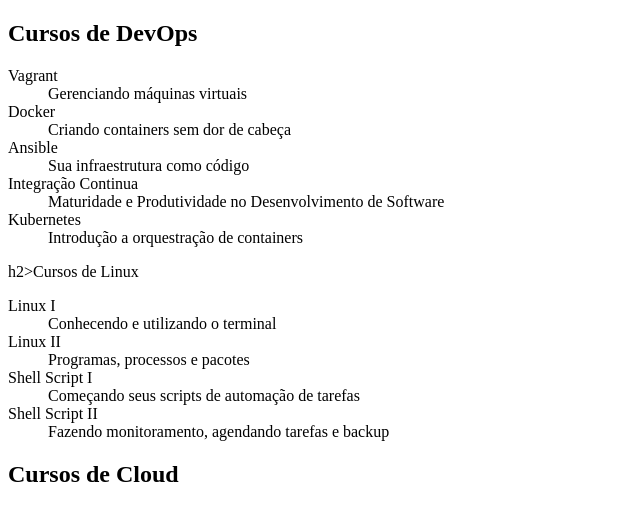
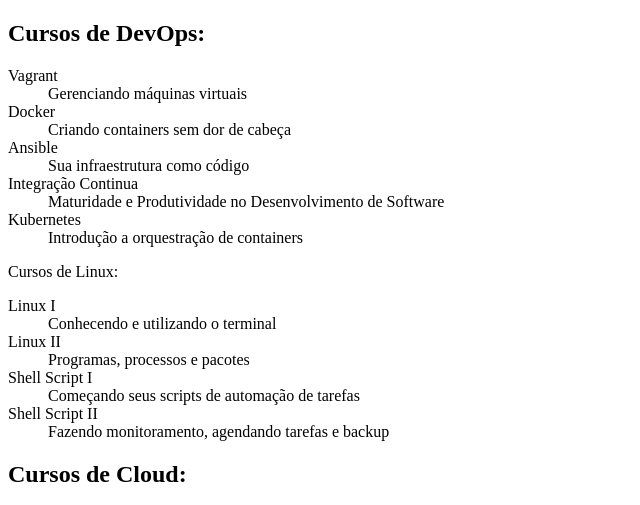
Before and after one commit to Yendak/alura-git, a plain HTML site: page index.html in a window 1280 px wide. Shown: the top 505 px of the page, 0-640 px from the left. Drawn offline with Linux system fonts and the light colour scheme.

Commit message:
Adicionando " : " pontos

```diff
--- a/index.html
+++ b/index.html
@@ -5,7 +5,7 @@
     <title>Lista de Cursos</title>
 </head>
 <body>
-    <h2>Cursos de DevOps </h2>
+    <h2>Cursos de DevOps: </h2>
 
     <dl>
         <dt>Vagrant<dt>
@@ -24,7 +24,8 @@
         <dd>Introdução a orquestração de containers</dd>
     </dl>
 
-    h2>Cursos de Linux </h2>
+    </h2>Cursos de Linux: </h2>
+
     <dl>
         <dt>Linux I<dt>
         <dd>Conhecendo e utilizando o terminal</dd>
@@ -39,7 +40,7 @@
         <dd>Fazendo monitoramento, agendando tarefas e backup</dd>
     <dl>
 
-    <h2>Cursos de Cloud </h2>
+    <h2>Cursos de Cloud: </h2>
     <dl>
         <dt>Amazon EC2<dt>
         <dd>Faça um deply da sua webapp com alta disponibilidade e escalabilidade</dd>
```
